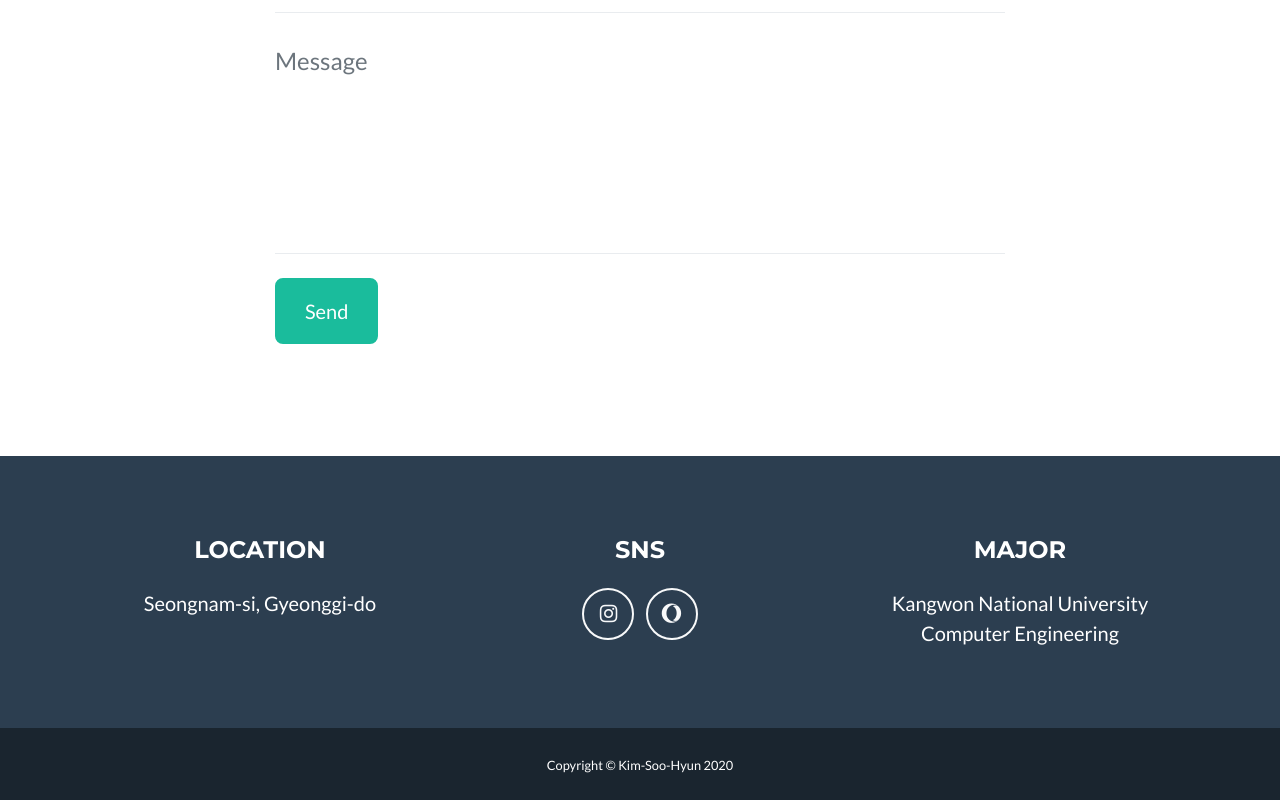
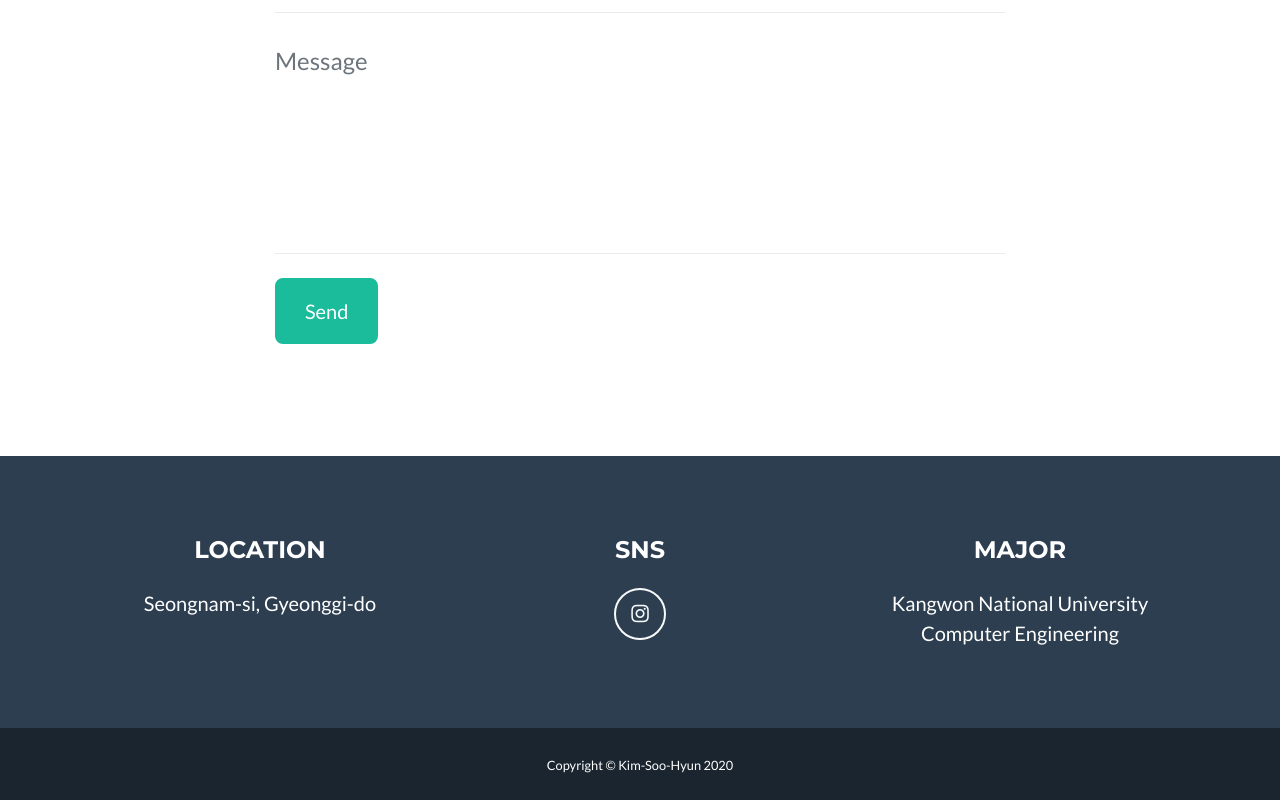
Before and after one commit to soohyunme/info, a website with bundled scripts: page index.html in a window 1280 px wide. Shown: the part 2920-3720 px from the top of the page. Built offline with nearby package versions, Linux system fonts and the light colour scheme.

Commit message:
Update index.html

```diff
--- a/index.html
+++ b/index.html
@@ -291,9 +291,6 @@
           <a class="btn btn-outline-light btn-social mx-1" href="https://www.instagram.com/yopbi/">
             <i class="fab fa-fw fa-instagram"></i>
           </a>
-          <a class="btn btn-outline-light btn-social mx-1" href="https://www.instagram.com/yopbi/">
-            <i class="fab fa-fw fa-opera"></i>
-          </a>
         </div>
 
 
```
